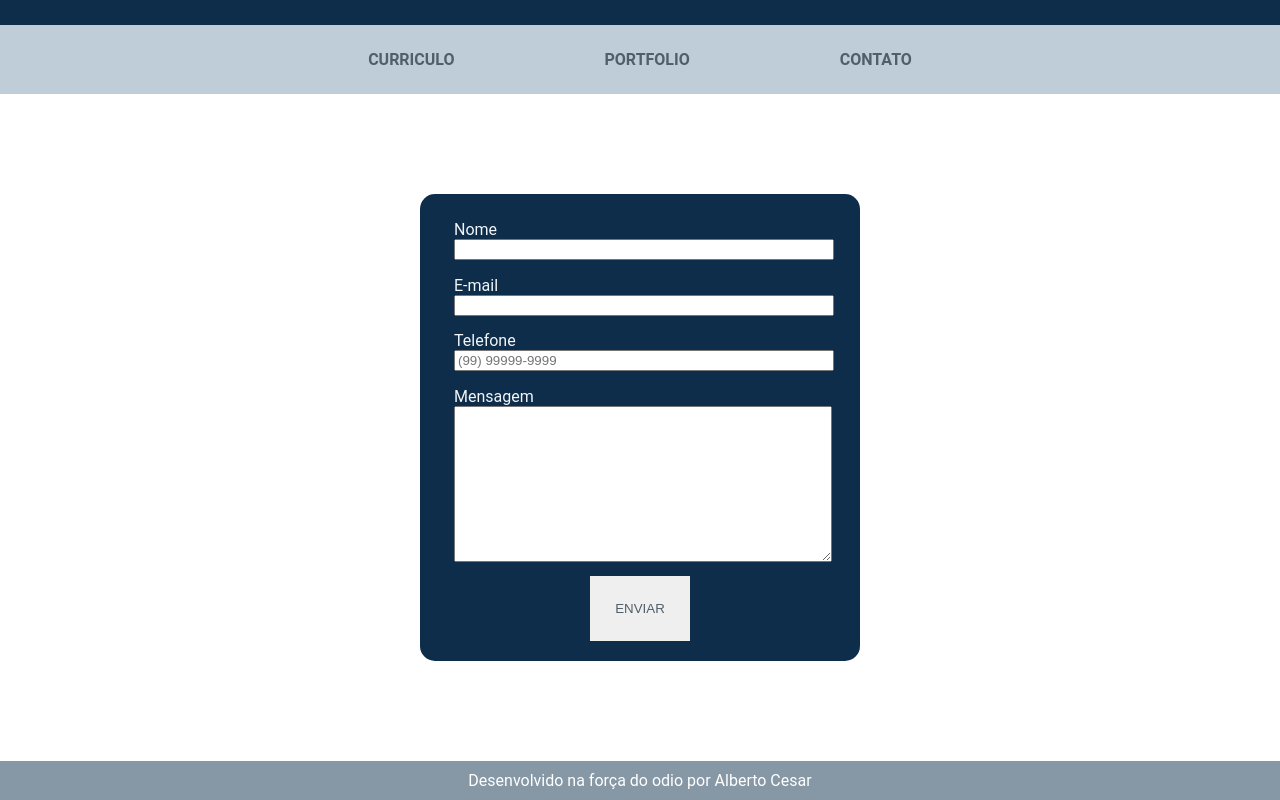
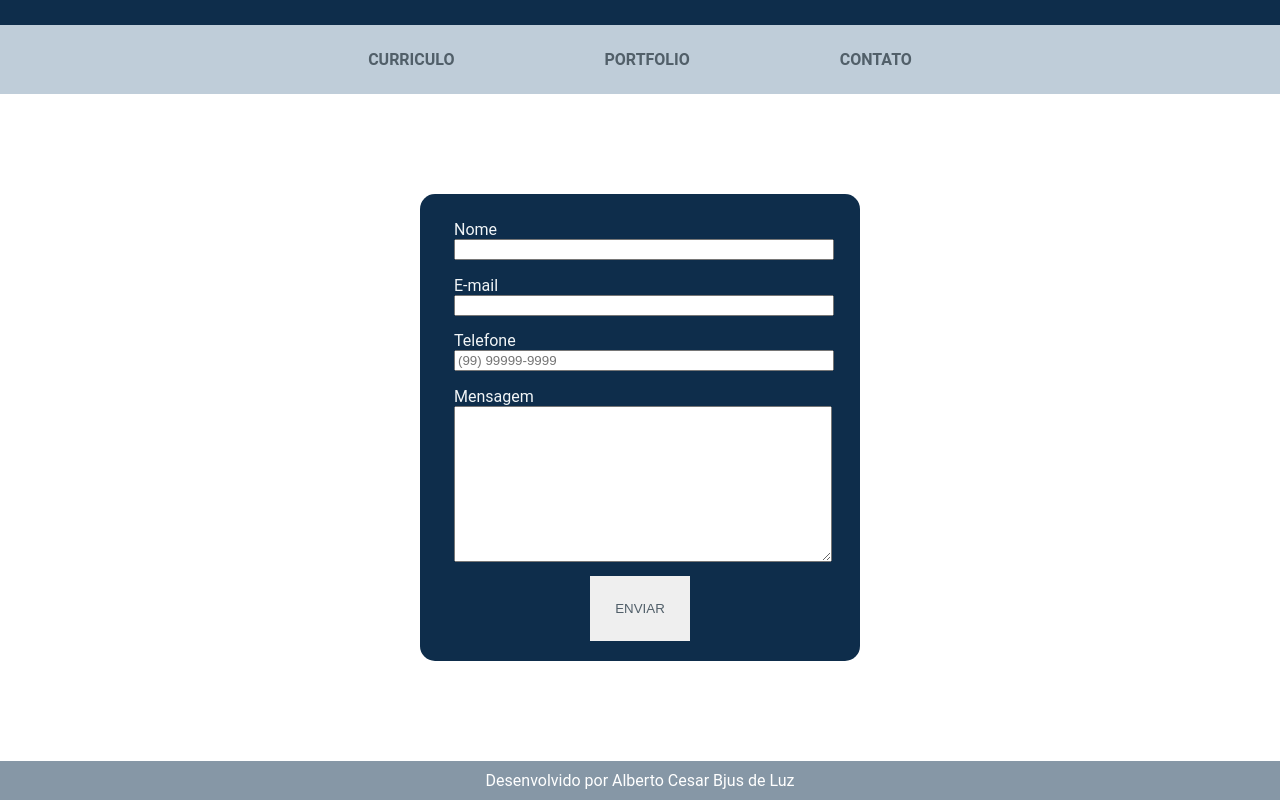
Before and after one commit to alberocesar/New_portfolio_comeia, a React (Vite) app: page /contato in a window 1280 px wide. Shown: the part 250-1050 px from the top of the page. Built offline with nearby package versions, Linux system fonts and the light colour scheme; no server answers.

Commit message:
Foi adicionado um novo texto no footer

```diff
--- a/src/components/Footer/Footer.jsx
+++ b/src/components/Footer/Footer.jsx
@@ -2,7 +2,7 @@ import React from "react";
 import "./Footer.css";
 
 function Footer() {
-    return <footer>Desenvolvido na força do odio por Alberto Cesar</footer>
+    return <footer>Desenvolvido por Alberto Cesar Bjus de Luz</footer>
 }
 
 
```
